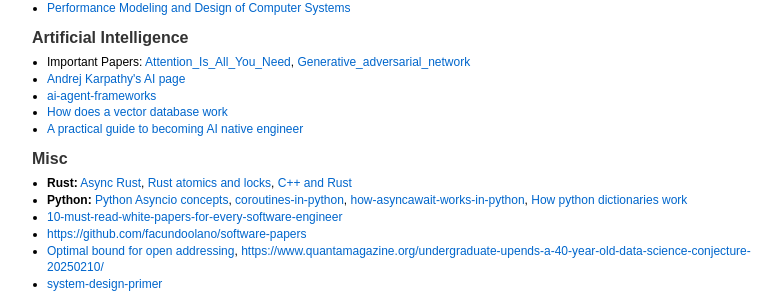
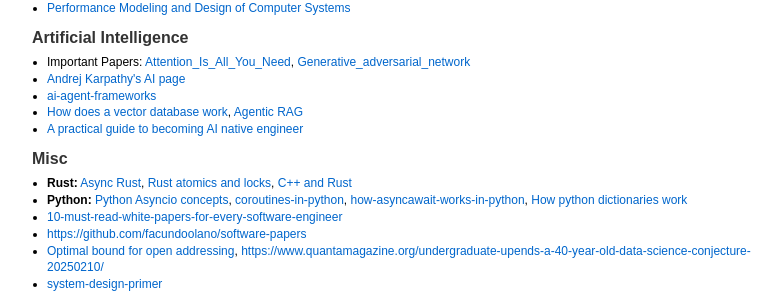
Before and after one commit to niraj17/niraj17.github.io, a Jekyll site: the page info/tech.html, which Jekyll copies as it is, in a window 1280 px wide. Shown: the part 976-1270 px from the top of the page, without its empty margins (223-1005 px from the left). Built offline with Jekyll 4.4.1, drawn with Linux system fonts in a browser that asks for light colours.

Commit message:
Update tech.html

```diff
--- a/info/tech.html
+++ b/info/tech.html
@@ -172,7 +172,7 @@
         <li>Important Papers: <a href=https://en.wikipedia.org/wiki/Attention_Is_All_You_Need>Attention_Is_All_You_Need</a>, <a href=https://en.wikipedia.org/wiki/Generative_adversarial_network>Generative_adversarial_network</a>
 		<li><a href=https://karpathy.ai/>Andrej Karpathy's AI page</a>
 		<li><a href=https://www.geeksforgeeks.org/artificial-intelligence/ai-agent-frameworks/>ai-agent-frameworks</a></li>
-		 <li><a href=https://outcomeschool.com/blog/how-does-a-vector-database-work>How does a vector database work</a></li>
+		 <li><a href=https://outcomeschool.com/blog/how-does-a-vector-database-work>How does a vector database work</a>, <a href=https://outcomeschool.com/blog/agentic-rag>Agentic RAG</a></li>
 		 <li><a href=https://blog.bytebytego.com/p/a-practical-guide-to-becoming-an>A practical guide to becoming AI native engineer</a></li>
 
      </ul>
```
